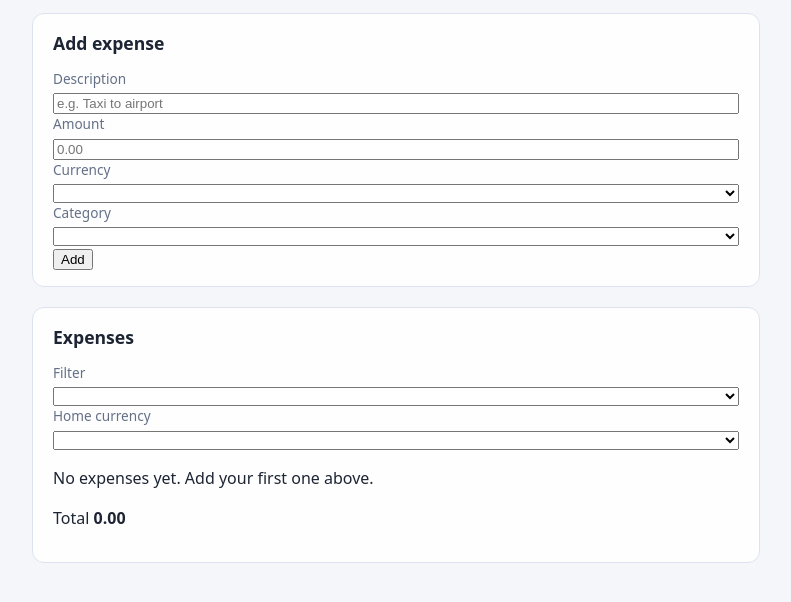
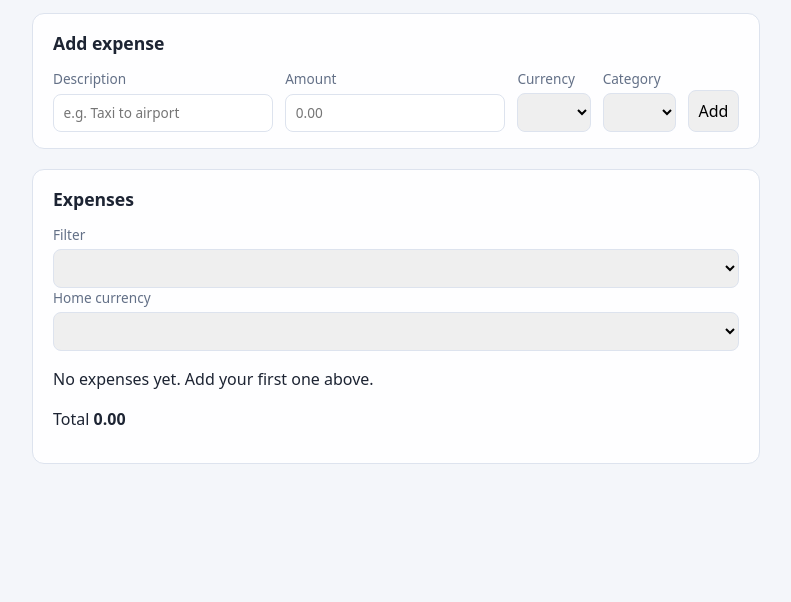
Before and after one commit to trevorayunga/expense_project, a plain HTML site: page index.html in a window 1280 px wide. Shown: the part 124-726 px from the top of the page, without its empty margins (244-1035 px from the left). Drawn offline with Linux system fonts and the light colour scheme; a script that the page names is missing.

Commit message:
improved the input section

```diff
--- a/style.css
+++ b/style.css
@@ -10,3 +10,6 @@ h1 { margin-bottom: 0; }
 .card { background: var(--card); border: 1px solid var(--border); border-radius: 12px; padding: 1rem 1.25rem; margin-bottom: 1.25rem; }
 h2 { font-size: 1.1rem; margin: 0 0 .75rem; }
 label { display: flex; flex-direction: column; font-size: .85rem; color: var(--muted); gap: .25rem; }
+input, select, button { font: inherit; padding: .5rem .6rem; border: 1px solid var(--border); border-radius: 8px; }
+input:focus-visible, select:focus-visible, button:focus-visible { outline: 2px solid var(--primary); outline-offset: 1px; }
+.form-grid { display: grid; gap: .75rem; grid-template-columns: 2fr 1fr 1fr 1fr auto; align-items: end; }
```
